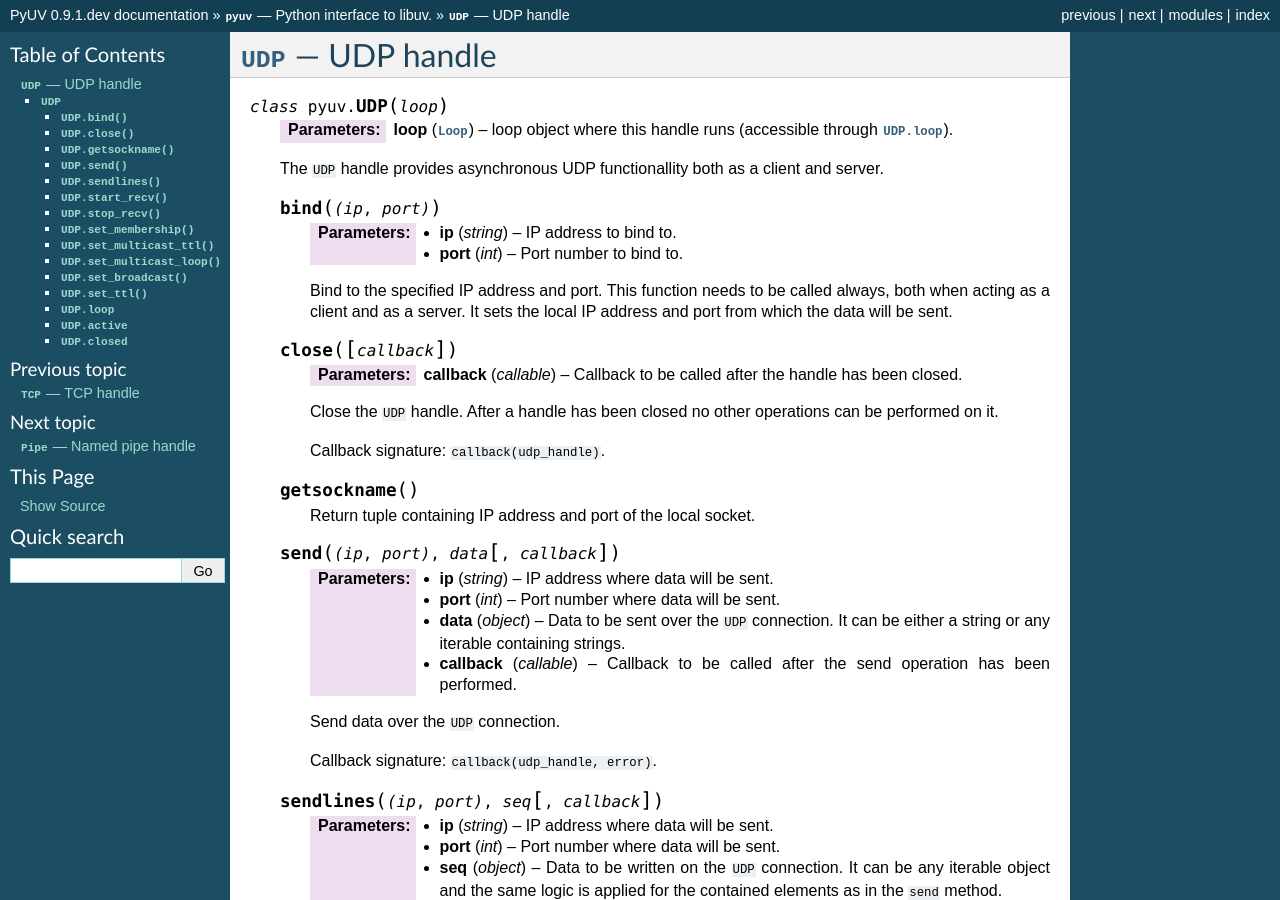
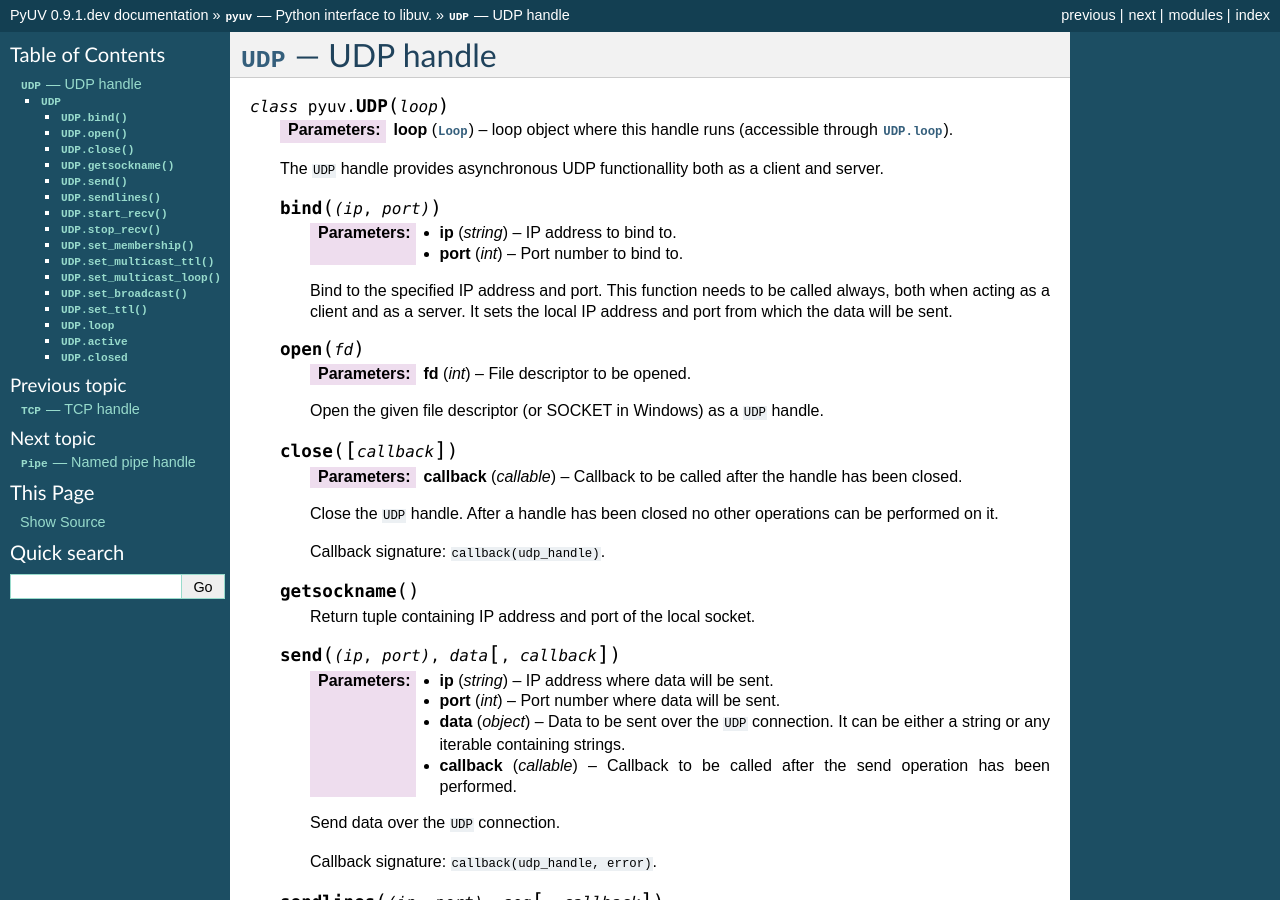
Before and after one commit to saghul/pyuv, a Sphinx documentation site: the page built from docs/udp.rst, in a window 1280 px wide and 900 px high. Built offline with Sphinx 7.4.7, drawn with Linux system fonts in a browser that asks for light colours.

Commit message:
Updated documentation

```diff
--- a/docs/tcp.rst
+++ b/docs/tcp.rst
@@ -56,6 +56,12 @@
         Initiate a client connection to the specified IP address and port.
 
         Callback signature: ``callback(tcp_handle, error)``.
+
+    .. py:method:: open(fd)
+
+        :param int fd: File descriptor to be opened.
+
+        Open the given file descriptor (or SOCKET in Windows) as a ``TCP`` handle.
 
     .. py:method:: getsockname
 
--- a/docs/udp.rst
+++ b/docs/udp.rst
@@ -25,6 +25,12 @@
         Bind to the specified IP address and port. This function needs to be called always,
         both when acting as a client and as a server. It sets the local IP address and port
         from which the data will be sent.
+
+    .. py:method:: open(fd)
+
+        :param int fd: File descriptor to be opened.
+
+        Open the given file descriptor (or SOCKET in Windows) as a ``UDP`` handle.
 
     .. py:method:: close([callback])
 
```
